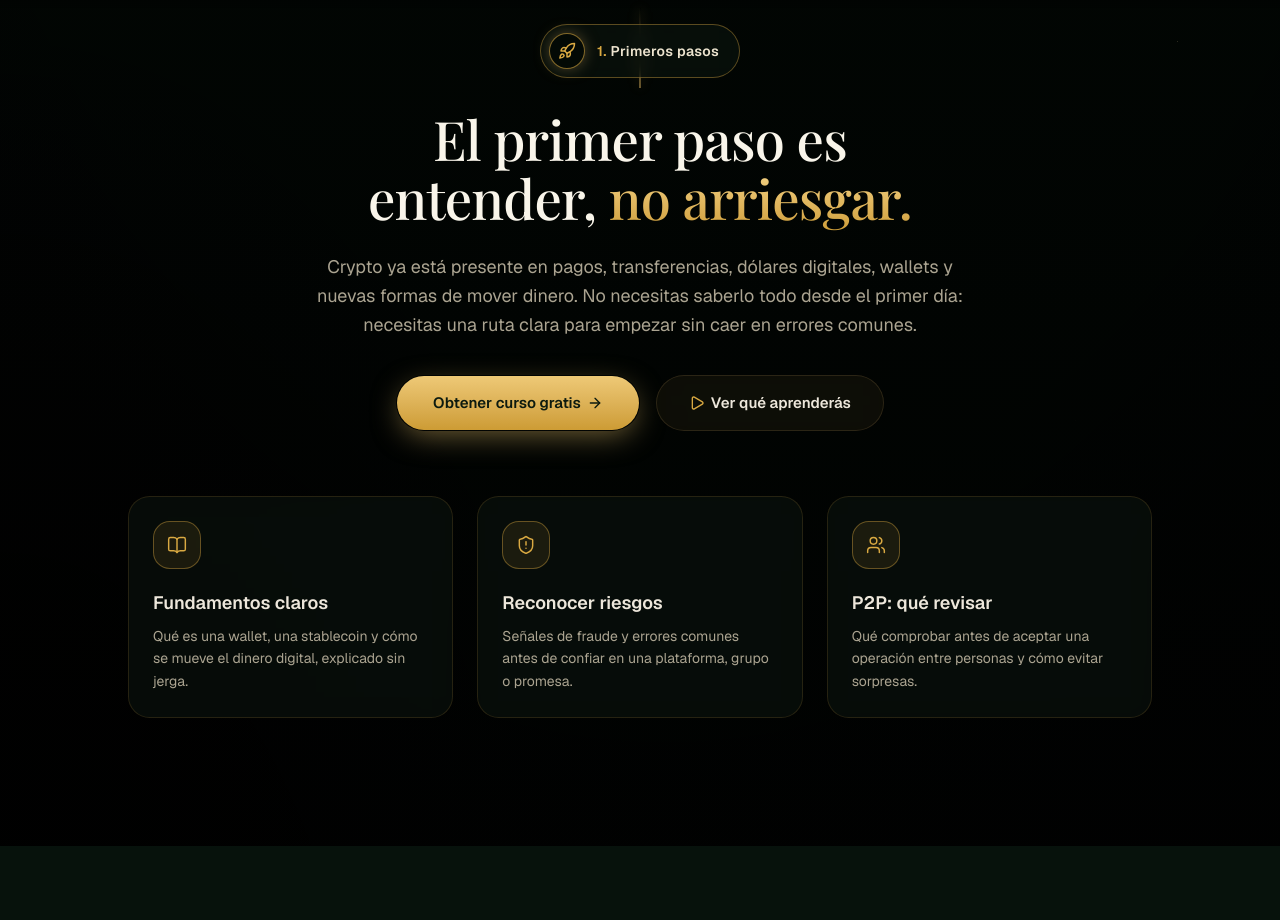
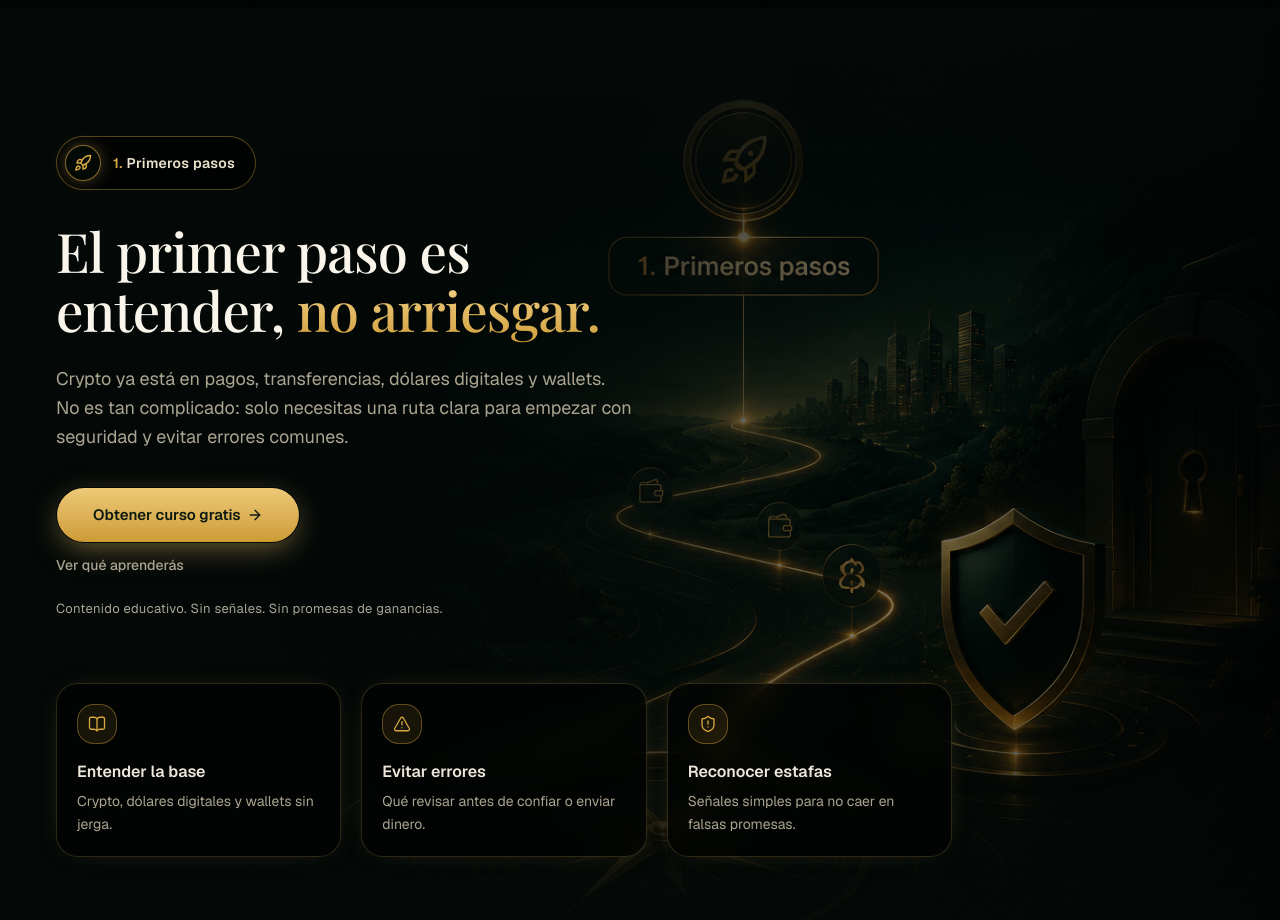
Before and after one commit to ngolenko69-ship-it/crypto-education-landing-page, a Next.js app: page / in a window 1280 px wide. Shown: the part 1520-2440 px from the top of the page. Before the commit the page ends 2366 px from the top, so only its background shows below. Built offline with nearby package versions, Linux system fonts and the light colour scheme; a web font is replaced by a local one.

Commit message:
feat: revamp PrimerosPasosSection with new icons, text, and cinematic background

```diff
--- a/components/primeros-pasos-section.tsx
+++ b/components/primeros-pasos-section.tsx
@@ -1,27 +1,24 @@
 "use client"
 
-import { ArrowRight, BookOpen, Play, Rocket, ShieldAlert, Users } from "lucide-react"
+import { AlertTriangle, ArrowRight, BookOpen, Rocket, ShieldAlert } from "lucide-react"
 import { Button } from "@/components/ui/button"
 import { useInView } from "@/hooks/use-scroll-reveal"
 
 const learnCards = [
   {
     icon: BookOpen,
-    title: "Fundamentos claros",
-    description:
-      "Qué es una wallet, una stablecoin y cómo se mueve el dinero digital, explicado sin jerga.",
+    title: "Entender la base",
+    description: "Crypto, dólares digitales y wallets sin jerga.",
+  },
+  {
+    icon: AlertTriangle,
+    title: "Evitar errores",
+    description: "Qué revisar antes de confiar o enviar dinero.",
   },
   {
     icon: ShieldAlert,
-    title: "Reconocer riesgos",
-    description:
-      "Señales de fraude y errores comunes antes de confiar en una plataforma, grupo o promesa.",
-  },
-  {
-    icon: Users,
-    title: "P2P: qué revisar",
-    description:
-      "Qué comprobar antes de aceptar una operación entre personas y cómo evitar sorpresas.",
+    title: "Reconocer estafas",
+    description: "Señales simples para no caer en falsas promesas.",
   },
 ]
 
@@ -32,29 +29,85 @@ export function PrimerosPasosSection() {
     <section
       id="curso"
       aria-labelledby="primeros-pasos-title"
-      className="relative w-full scroll-mt-24 px-5 pb-24 pt-4 sm:px-8 md:px-10 lg:px-14 lg:pb-32"
+      className="relative w-full scroll-mt-24 overflow-hidden"
     >
-      {/* thin glowing route line entering from above, stopping at the badge */}
+      {/* ---------- cinematic background layer ---------- */}
+      <div className="pointer-events-none absolute inset-0 z-0" aria-hidden="true">
+        <img
+          src="/images/primeros-pasos-background.webp"
+          alt=""
+          className="h-full w-full object-cover object-[96%_center] lg:object-[70%_center]"
+        />
+
+        {/* dark green overlay to unify the image with the site background */}
         <div
-        aria-hidden="true"
-        className="pointer-events-none absolute left-1/2 top-0 h-16 w-px -translate-x-1/2 sm:h-20"
+          className="absolute inset-0"
+          style={{ background: "oklch(0.09 0.014 158 / 0.5)" }}
+        />
+
+        {/* left text-protection wash */}
+        <div
+          className="absolute inset-y-0 left-0"
           style={{
+            width: "72%",
             background:
-            "linear-gradient(to bottom, transparent, oklch(0.82 0.12 84 / 0.9))",
-          boxShadow: "0 0 12px oklch(0.8 0.11 84 / 0.45)",
+              "linear-gradient(to right, #040907 0%, rgba(4,9,7,0.94) 26%, rgba(4,9,7,0.6) 55%, transparent 100%)",
           }}
         />
 
+        {/* top fade — soft connection from the previous hero */}
+        <div
+          className="absolute inset-x-0 top-0"
+          style={{
+            height: "26%",
+            background:
+              "linear-gradient(to bottom, #040907 0%, rgba(4,9,7,0.7) 45%, transparent 100%)",
+          }}
+        />
+
+        {/* bottom fade */}
+        <div
+          className="absolute inset-x-0 bottom-0"
+          style={{
+            height: "30%",
+            background:
+              "linear-gradient(to top, #040907 0%, rgba(4,9,7,0.72) 45%, transparent 100%)",
+          }}
+        />
+
+        {/* right vignette */}
+        <div
+          className="absolute inset-y-0 right-0"
+          style={{
+            width: "22%",
+            background: "linear-gradient(to left, rgba(2,4,3,0.6), transparent)",
+          }}
+        />
+      </div>
+
+      {/* thin glowing route line entering from above */}
+      <div
+        aria-hidden="true"
+        className="pointer-events-none absolute left-8 top-0 z-[1] h-20 w-px sm:left-14 lg:left-[calc((100vw-1500px)/2+3.5rem)]"
+        style={{
+          background:
+            "linear-gradient(to bottom, transparent, oklch(0.82 0.12 84 / 0.85))",
+          boxShadow: "0 0 12px oklch(0.8 0.11 84 / 0.4)",
+        }}
+      />
+
+      {/* ---------- content ---------- */}
+      <div className="relative z-10 mx-auto w-full max-w-[1500px] px-5 py-24 sm:px-8 md:px-10 lg:px-14 lg:py-32">
         <div
           ref={ref}
-        className="mx-auto flex max-w-3xl flex-col items-center text-center transition-all duration-1000 ease-out will-change-transform"
+          className="flex max-w-xl flex-col items-start text-left transition-all duration-1000 ease-out will-change-transform lg:max-w-2xl"
           style={{
             opacity: inView ? 1 : 0,
-          transform: inView ? "translateY(0) scale(1)" : "translateY(28px) scale(0.98)",
+            transform: inView ? "translateY(0)" : "translateY(28px)",
           }}
         >
-        {/* checkpoint badge — the same node from the hero roadmap, expanded */}
-        <div className="relative flex items-center gap-3 rounded-full border border-primary/40 bg-card/40 py-2 pl-2 pr-5 backdrop-blur-sm">
+          {/* checkpoint badge — expanded first node from the roadmap */}
+          <div className="flex items-center gap-3 rounded-full border border-primary/40 bg-[oklch(0.07_0.014_158)]/70 py-2 pl-2 pr-5 backdrop-blur-sm">
             <span className="flex h-9 w-9 items-center justify-center rounded-full border border-primary/60 bg-[oklch(0.13_0.018_158)] text-primary shadow-[0_0_18px_-4px_oklch(0.8_0.11_84/0.6)]">
               <Rocket className="h-[18px] w-[18px]" aria-hidden="true" />
             </span>
@@ -73,14 +126,14 @@ export function PrimerosPasosSection() {
             </span>
           </h1>
 
-        <p className="mt-6 max-w-2xl text-pretty text-base leading-relaxed text-muted-foreground sm:text-lg">
-          Crypto ya está presente en pagos, transferencias, dólares digitales,
-          wallets y nuevas formas de mover dinero. No necesitas saberlo todo
-          desde el primer día: necesitas una ruta clara para empezar sin caer en
-          errores comunes.
+          <p className="mt-6 max-w-xl text-pretty text-base leading-relaxed text-muted-foreground sm:text-lg">
+            Crypto ya está en pagos, transferencias, dólares digitales y wallets.
+            No es tan complicado: solo necesitas una ruta clara para empezar con
+            seguridad y evitar errores comunes.
           </p>
 
-        <div className="mt-9 flex flex-col gap-4 sm:flex-row sm:items-center">
+          {/* single primary CTA */}
+          <div className="mt-9 flex flex-col items-start gap-3">
             <Button
               size="lg"
               nativeButton={false}
@@ -90,44 +143,48 @@ export function PrimerosPasosSection() {
               Obtener curso gratis
               <ArrowRight className="h-4 w-4" aria-hidden="true" />
             </Button>
-          <Button
-            size="lg"
-            variant="outline"
-            nativeButton={false}
-            render={<a href="#que-aprenderas" />}
-            className="h-14 rounded-full border-primary/45 bg-card/40 px-8 text-[15px] font-semibold text-foreground backdrop-blur-sm transition-all duration-200 hover:border-primary/70 hover:bg-card/60 hover:text-foreground"
+
+            {/* secondary text link — not a competing button */}
+            <a
+              href="#que-aprenderas"
+              className="text-sm font-medium text-muted-foreground underline-offset-4 transition-colors hover:text-primary hover:underline"
             >
-            <Play className="h-[18px] w-[18px] text-primary" aria-hidden="true" />
               Ver qué aprenderás
-          </Button>
-        </div>
+            </a>
           </div>
 
-      {/* glass cards: what you'll learn */}
+          {/* trust line */}
+          <p className="mt-6 text-[13px] tracking-wide text-[oklch(0.72_0.02_88)]">
+            Contenido educativo. Sin señales. Sin promesas de ganancias.
+          </p>
+        </div>
+
+        {/* compact glass benefit cards */}
         <ul
           id="que-aprenderas"
-        className="mx-auto mt-16 grid max-w-5xl scroll-mt-24 grid-cols-1 gap-5 sm:grid-cols-3 sm:gap-6"
+          className="mt-16 grid max-w-4xl scroll-mt-24 grid-cols-1 gap-4 sm:grid-cols-3 sm:gap-5"
         >
           {learnCards.map(({ icon: Icon, title, description }, i) => (
             <li
               key={title}
-            className="rounded-2xl border border-primary/15 bg-card/40 p-6 backdrop-blur-sm transition-all duration-700 ease-out hover:border-primary/35 hover:bg-card/55"
+              className="rounded-2xl border border-[oklch(0.8_0.11_84)]/20 bg-[oklch(0.07_0.014_158)]/62 p-5 shadow-[0_0_30px_-18px_oklch(0.8_0.11_84/0.5)] backdrop-blur-md transition-all duration-700 ease-out hover:border-[oklch(0.8_0.11_84)]/40 hover:bg-[oklch(0.08_0.015_158)]/75"
               style={{
                 opacity: inView ? 1 : 0,
                 transform: inView ? "translateY(0)" : "translateY(24px)",
                 transitionDelay: `${180 + i * 130}ms`,
               }}
             >
-            <span className="flex h-12 w-12 items-center justify-center rounded-xl border border-primary/40 bg-primary/10 text-primary">
-              <Icon className="h-5 w-5" strokeWidth={1.75} aria-hidden="true" />
+              <span className="flex h-10 w-10 items-center justify-center rounded-xl border border-primary/40 bg-primary/10 text-primary">
+                <Icon className="h-[18px] w-[18px]" strokeWidth={1.75} aria-hidden="true" />
               </span>
-            <h3 className="mt-5 text-lg font-semibold text-foreground">{title}</h3>
-            <p className="mt-2 text-sm leading-relaxed text-muted-foreground">
+              <h3 className="mt-4 text-base font-semibold text-foreground">{title}</h3>
+              <p className="mt-1.5 text-sm leading-relaxed text-muted-foreground">
                 {description}
               </p>
             </li>
           ))}
         </ul>
+      </div>
     </section>
   )
 }
```
Also changed, not shown: public/images/primeros-pasos-background.webp (added). Lines whose indentation alone changed are shown as unchanged.
